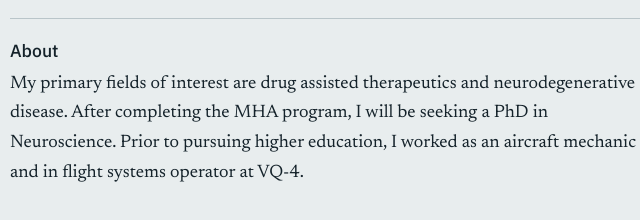
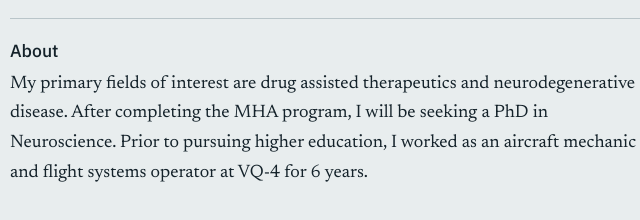
Before and after one commit to Tjsolom/Portfolio, a plain HTML site: page index.html in a window 1280 px wide. Shown: the part 292-512 px from the top of the page, 104-744 px from the left. Drawn offline with Linux system fonts and the light colour scheme.

Commit message:
Update experience description in index.html

```diff
--- a/index.html
+++ b/index.html
@@ -65,7 +65,7 @@ h2{border-top:1px solid var(--rule);padding-top:1.2rem;margin-top:2.2rem}
   <p>MS Modern Human Anatomy Candidate at CU Anschutz. Anatomical Imaging and Modeling Track.</p>
 
   <h2>About</h2>
-  <p>My primary fields of interest are drug assisted therapeutics and neurodegenerative disease. After completing the MHA program, I will be seeking a PhD in Neuroscience. Prior to pursuing higher education, I worked as an aircraft mechanic and in flight systems operator at VQ-4.</p>
+  <p>My primary fields of interest are drug assisted therapeutics and neurodegenerative disease. After completing the MHA program, I will be seeking a PhD in Neuroscience. Prior to pursuing higher education, I worked as an aircraft mechanic and flight systems operator at VQ-4 for 6 years.</p>
 
   <h2>Education</h2>
   <p><strong>University of Colorado, Denver</strong><br>BA Psychology, 2024</p>
```
